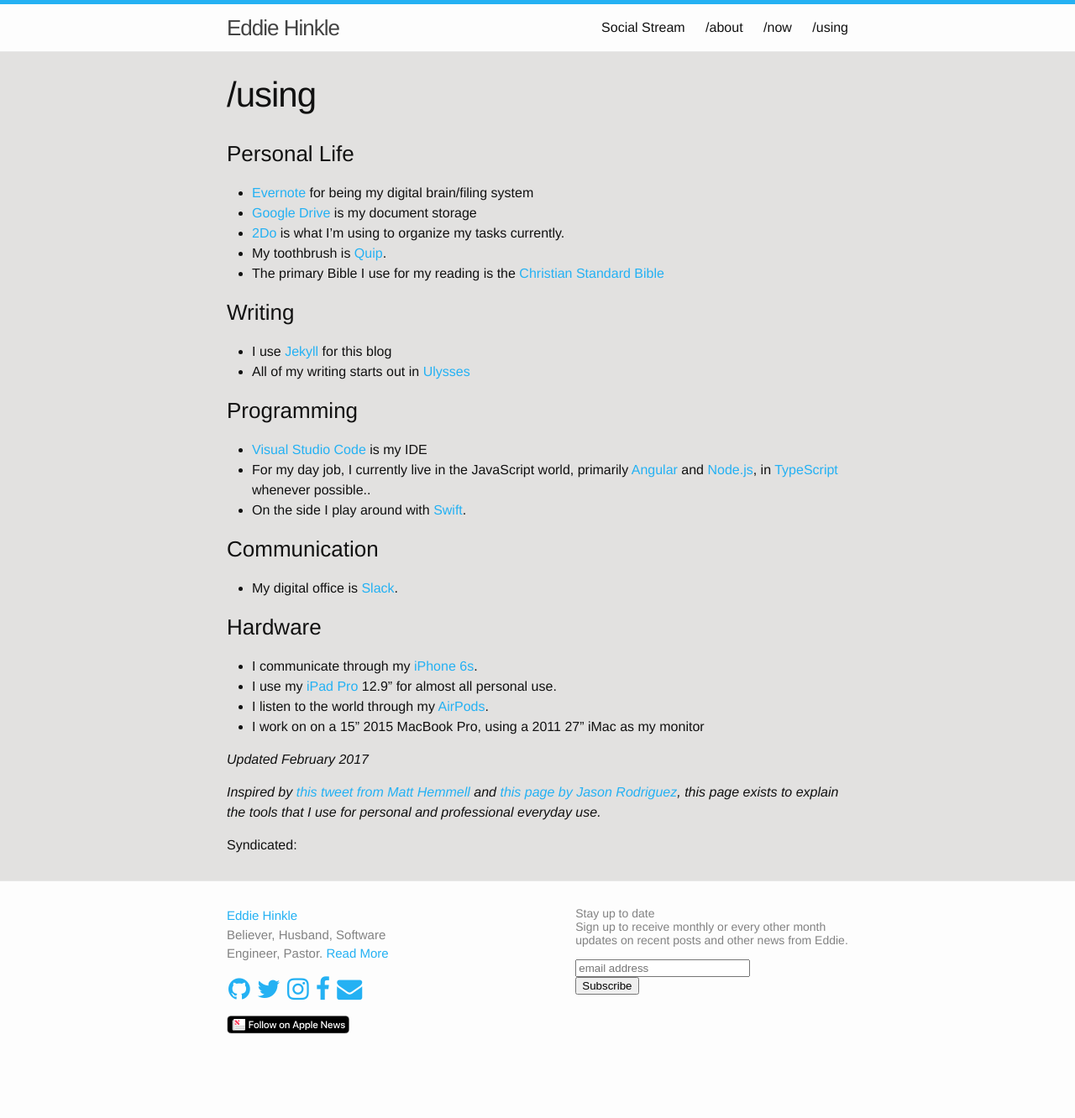
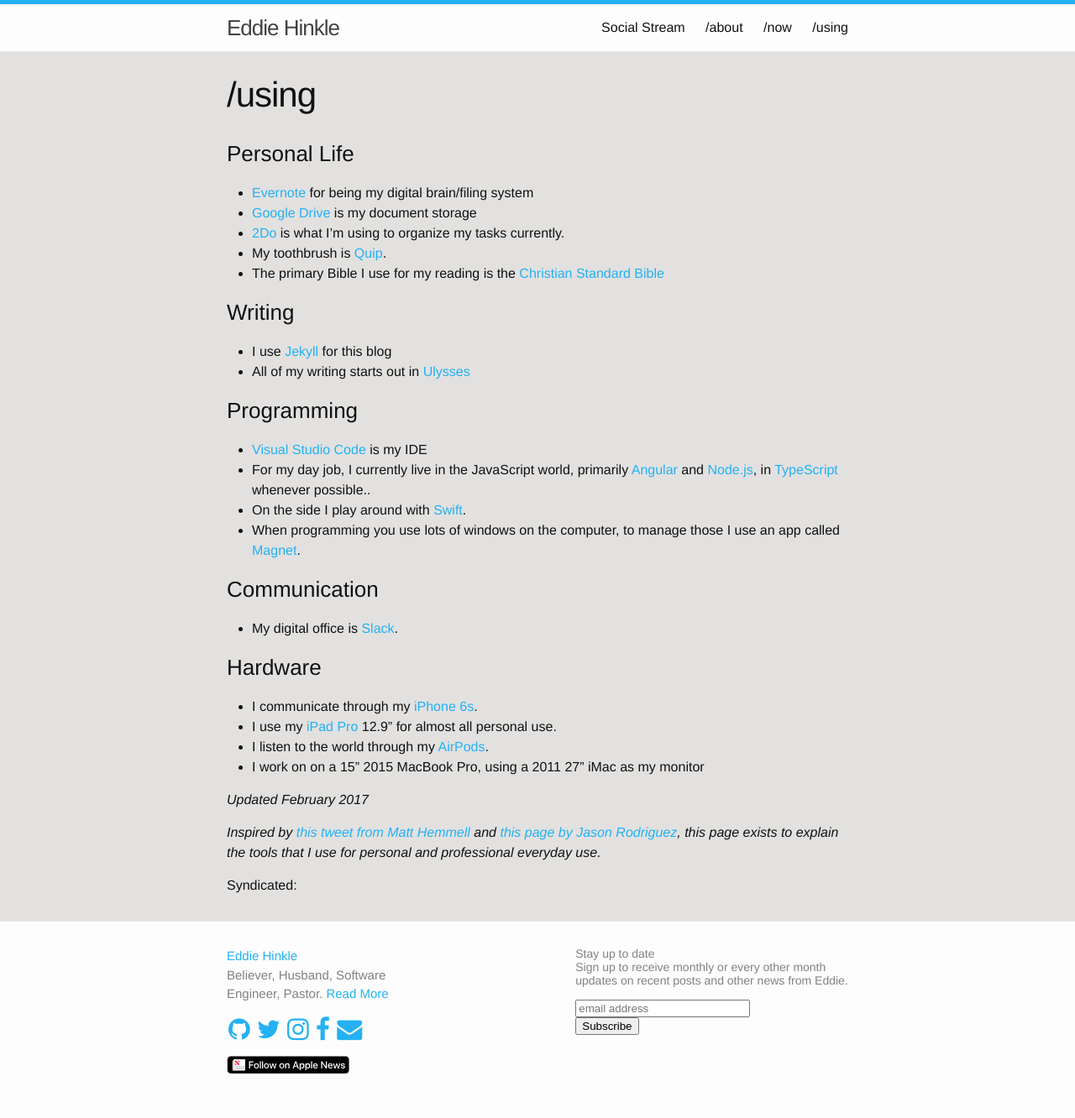
Before and after one commit to EdwardHinkle/eddie-personal, a Jekyll site: the page built from _source/using.md, in a window 1280 px wide. Shown: the whole page at 84% size. Built offline with Jekyll 4.4.1, drawn with Linux system fonts in a browser that asks for light colours; nearby versions of some CDN libraries; comment, search, counter and statistics services are not loaded; before the commit the page ends 1284 px from its top, so only the background shows below that.

Commit message:
Add magnet app under using

```diff
--- a/_source/using.md
+++ b/_source/using.md
@@ -25,6 +25,7 @@
 - [Visual Studio Code](https://code.visualstudio.com/) is my IDE
 - For my day job, I currently live in the JavaScript world, primarily [Angular](https://angularjs.org/) and [Node.js](https://nodejs.org/en/), in [TypeScript](https://www.typescriptlang.org/) whenever possible..
 - On the side I play around with [Swift](https://swift.org/).
+- When programming you use lots of windows on the computer, to manage those I use an app called [Magnet](http://magnet.crowdcafe.com).
 
 ### Communication
 
```
